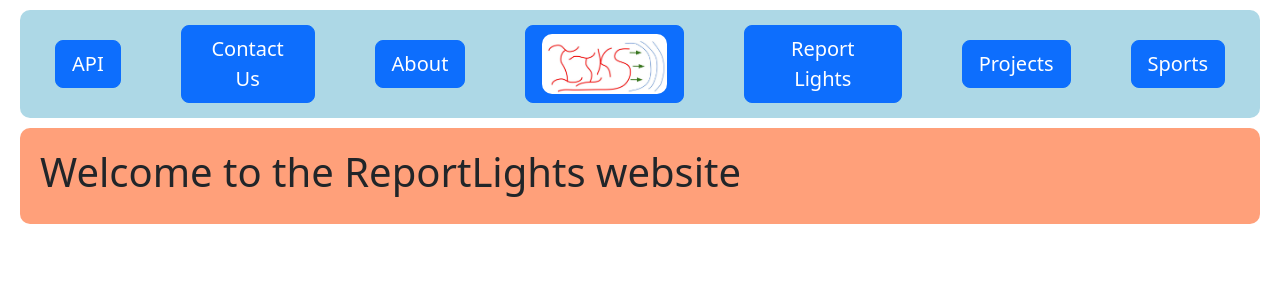
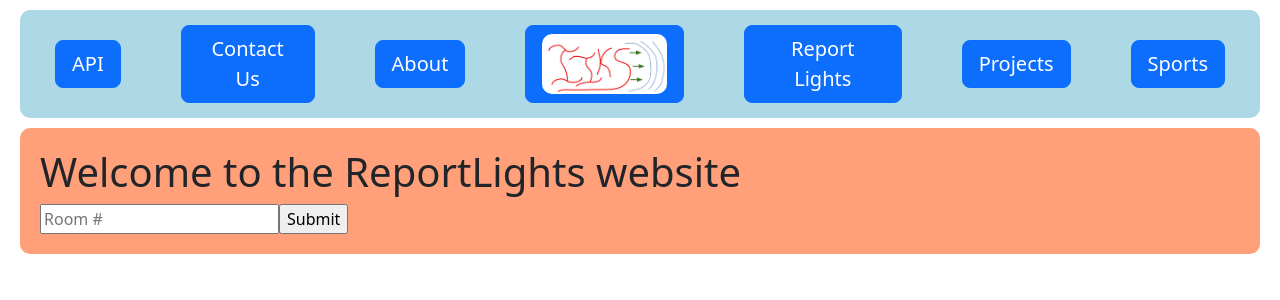
Before and after one commit to geodude3/iiksreactframework, a React (Create React App) app: page /reportlights in a window 1280 px wide. Shown: the top 300 px of the page. Built offline with nearby package versions, Linux system fonts and the light colour scheme.

Commit message:
Can now report lights

```diff
--- a/package.json
+++ b/package.json
@@ -8,6 +8,7 @@
     "@testing-library/user-event": "^13.5.0",
     "axios": "^1.2.3",
     "bootstrap": "^5.2.3",
+    "nodemailer": "^6.9.0",
     "react": "^18.2.0",
     "react-dom": "^18.2.0",
     "react-router-dom": "^6.6.1",
--- a/src/pages/ReportLights.js
+++ b/src/pages/ReportLights.js
@@ -1,10 +1,40 @@
 import React from "react";
 import "../styles/App.css"
+import Axios from "axios";
 
 function ReportLights() {
+
+    const url = "https://iiksserver.herokuapp.com/lights";
+
+    const [room, setRoom] = React.useState(null,{
+        room:""
+    });
+
+    const handleChange = (e) => {
+        const newdata = {...room};
+        newdata[e.target.id] = e.target.value;
+        setRoom(newdata)
+    };
+    const handleSubmit = (e) => {
+        e.preventDefault();
+
+        Axios.post(url,{
+            item:room.room
+        })
+        .then((res) => {
+            console.log(res.data)
+        })
+
+    };
+
+
     return(
         <div className="body">
             <h1>Welcome to the ReportLights website</h1>
+            <form onSubmit={handleSubmit}>
+                <input onChange={handleChange} type="text" placeholder="Room #" id="room"></input>
+                <input type="submit"></input>
+            </form>
         </div>
     )
 }
```
Also changed, not shown: 1 other file (tests, documents, lock files or other folders).
